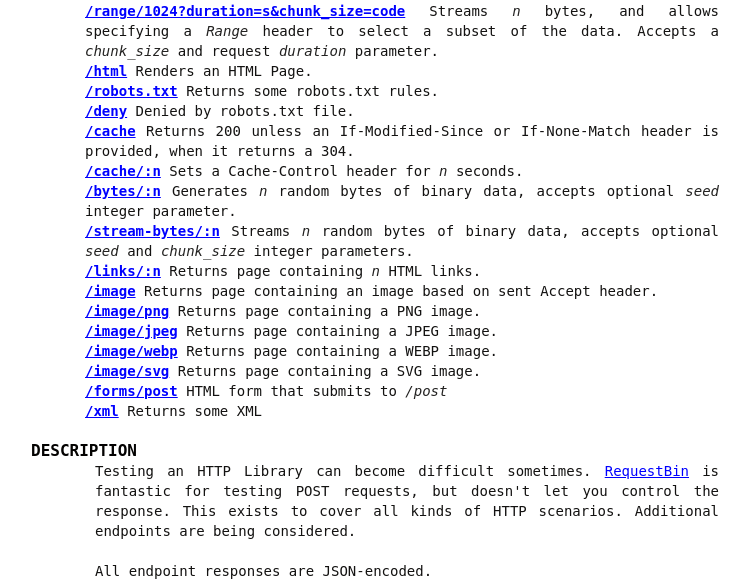
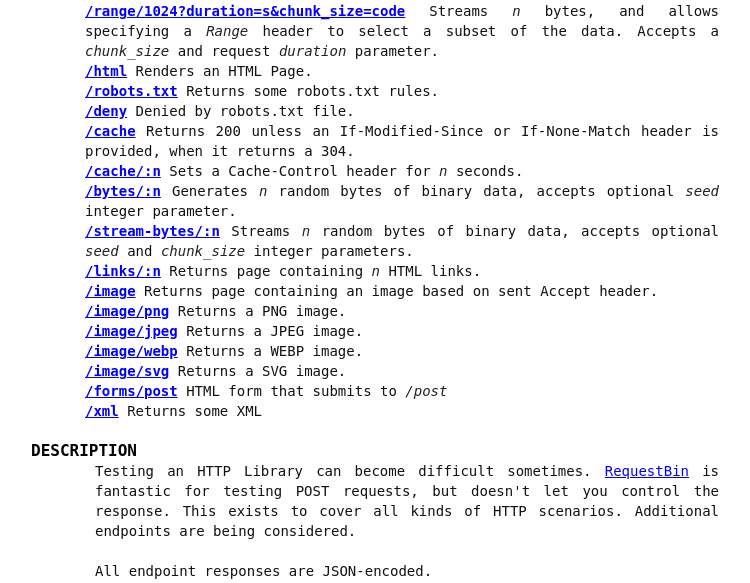
Before and after one commit to dimok777/httpbin, a Flask app: page / in a window 1280 px wide. Shown: the part 746-1329 px from the top of the page, without its empty margins (1-751 px from the left). Run offline with Flask 2, Linux system fonts and the light colour scheme; parts of the project's set-up code (start-up, migrations or seed data) failed here and were passed over.

Commit message:
Clarify image endpoints
These do not return HTML pages with a link to an image, they return
images.

```diff
--- a/httpbin/templates/httpbin.1.html
+++ b/httpbin/templates/httpbin.1.html
@@ -44,10 +44,10 @@
 <li><a href="{{ url_for('stream_random_bytes', n=1024) }}"><code>/stream-bytes/:n</code></a> Streams <em>n</em> random bytes of binary data, accepts optional <em>seed</em> and <em>chunk_size</em> integer parameters.</li>
 <li><a href="{{ url_for('links', n=10) }}"><code>/links/:n</code></a> Returns page containing <em>n</em> HTML links.</li>
 <li><a href="{{ url_for('image') }}"><code>/image</code></a> Returns page containing an image based on sent Accept header.</li>
-<li><a href="{{ url_for('image_png') }}"><code>/image/png</code></a> Returns page containing a PNG image.</li>
-<li><a href="{{ url_for('image_jpeg') }}"><code>/image/jpeg</code></a> Returns page containing a JPEG image.</li>
-<li><a href="{{ url_for('image_webp') }}"><code>/image/webp</code></a> Returns page containing a WEBP image.</li>
-<li><a href="{{ url_for('image_svg') }}"><code>/image/svg</code></a> Returns page containing a SVG image.</li>
+<li><a href="{{ url_for('image_png') }}"><code>/image/png</code></a> Returns a PNG image.</li>
+<li><a href="{{ url_for('image_jpeg') }}"><code>/image/jpeg</code></a> Returns a JPEG image.</li>
+<li><a href="{{ url_for('image_webp') }}"><code>/image/webp</code></a> Returns a WEBP image.</li>
+<li><a href="{{ url_for('image_svg') }}"><code>/image/svg</code></a> Returns a SVG image.</li>
 <li><a href="{{ url_for('view_forms_post') }}" data-bare-link="true"><code>/forms/post</code></a> HTML form that submits to <em>/post</em></li>
 <li><a href="{{ url_for('xml') }}" data-bare-link="true"><code>/xml</code></a> Returns some XML</li>
 </ul>
```
